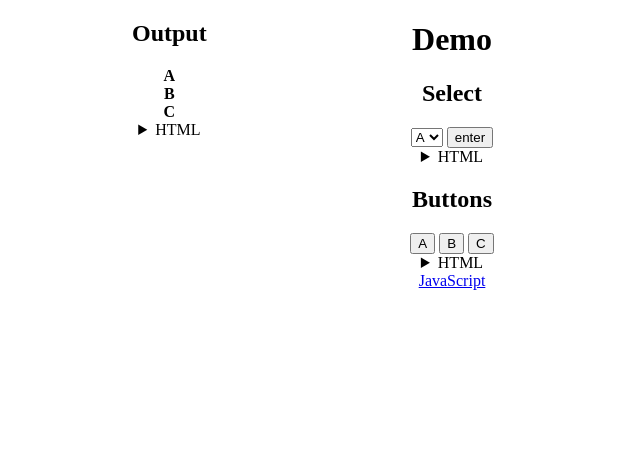
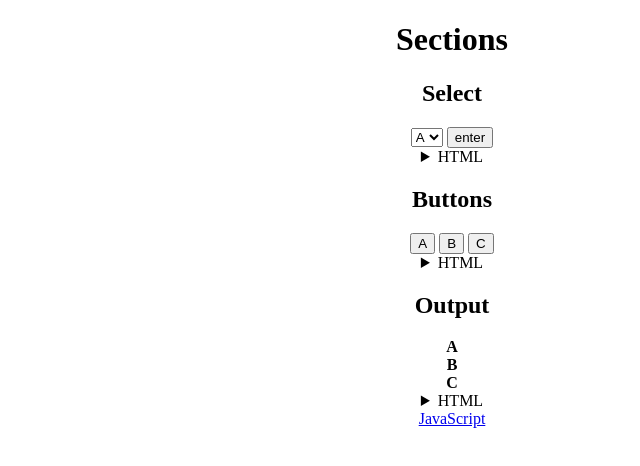
Before and after one commit to SpaceCrafter29/92b.github.io, a plain HTML site: page demo.html in a window 1280 px wide. Shown: the whole page, without its empty margins (188-828 px from the left). Drawn offline with Linux system fonts and the light colour scheme.

Commit message:
Update demo.html

```diff
--- a/demo.html
+++ b/demo.html
@@ -5,17 +5,12 @@
         body{
             text-align:center;
         }
-        div{
-            position:absolute;
-            left:25%;
-            top:0%;
-        }
         section{
             font-weight:bold;
         }
     </style>
     <body>
-        <h1>Demo</h1>
+        <h1>Sections</h1>
 
         <h2>Select</h2>
         <select id="select0">
@@ -58,7 +53,7 @@
             </details>
         </div>
 
-        <a href="/sections.js">JavaScript</a>
+        <a href="/sections.js" target="_blank">JavaScript</a>
 
         <script src="/sections.js"></script>
     </body>
```
